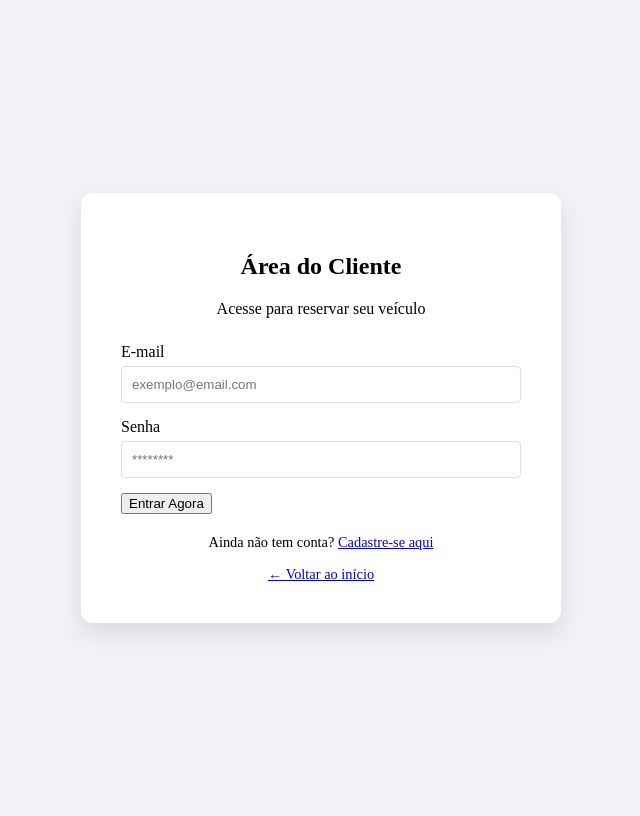
After one commit to profedufbarreto/locadora_veiculos, a Flask app: page /login/cliente in a window 1280 px wide. The commit adds this page. Shown: the whole page, without its empty margins (319-959 px from the left). Run offline with Flask 3, Linux system fonts and the light colour scheme.

Commit message:
área de cliente e área de funcionário

```diff
--- a/app/static/css/style.css
+++ b/app/static/css/style.css
@@ -31,3 +31,83 @@
     font-weight: bold;
     color: #27ae60;
 }
+
+.btn-alugar-link {
+    display: block;
+    background-color: #3498db;
+    color: white;
+    text-decoration: none;
+    padding: 10px;
+    border-radius: 5px;
+    font-weight: bold;
+    text-align: center;
+    margin-top: 10px;
+}
+
+.btn-indisponivel {
+    background-color: #bdc3c7;
+    width: 100%;
+    padding: 10px;
+    border: none;
+    border-radius: 5px;
+    color: #7f8c8d;
+    cursor: not-allowed;
+}
+
+.alert {
+    background-color: #f1c40f;
+    color: #000;
+    text-align: center;
+    padding: 10px;
+}
+
+.btn-devolver {
+    background-color: #27ae60;
+    color: white;
+    padding: 5px 10px;
+    text-decoration: none;
+    border-radius: 4px;
+    font-size: 0.8rem;
+}
+.btn-devolver:hover {
+    background-color: #219150;
+}
+
+/* Estilos para as telas de login */
+.auth-page {
+    display: flex;
+    justify-content: center;
+    align-items: center;
+    height: 100vh;
+    background-color: #f0f2f5;
+}
+
+.login-container {
+    background: white;
+    padding: 40px;
+    border-radius: 12px;
+    box-shadow: 0 10px 25px rgba(0,0,0,0.1);
+    width: 100%;
+    max-width: 400px;
+}
+
+.admin-border {
+    border-top: 6px solid #2c3e50;
+}
+
+.btn-admin {
+    background-color: #2c3e50;
+    color: white;
+    width: 100%;
+    padding: 12px;
+    border: none;
+    border-radius: 6px;
+    font-weight: bold;
+    cursor: pointer;
+}
+
+.auth-header { text-align: center; margin-bottom: 25px; }
+.auth-footer { text-align: center; margin-top: 20px; font-size: 0.9rem; }
+.form-group { margin-bottom: 15px; }
+.form-group label { display: block; margin-bottom: 5px; font-weight: 500; }
+.form-group input { width: 100%; padding: 10px; border: 1px solid #ddd; border-radius: 4px; box-sizing: border-box;}
--- a/run.py
+++ b/run.py
@@ -1,4 +1,4 @@
-from flask import Flask, render_template, request, redirect, url_for, session
+from flask import Flask, render_template, request, redirect, url_for, session, flash
 import mysql.connector
 
 app = Flask(__name__)
@@ -7,17 +7,25 @@ app.secret_key = 'chave_secreta_para_sessoes'
 # Configuração da conexão com o MySQL
 db_config = {
     'host': 'localhost',
-    'user': 'root',       # Seu usuário do MySQL
-    'password': 'root',       # Sua senha do MySQL
+    'user': 'root',
+    'password': 'root',
     'database': 'locadora_veiculos'
 }
 
 def get_db_connection():
     return mysql.connector.connect(**db_config)
 
-# Rota da Página Inicial (Catálogo)
+# --- 1. ROTA DE ENTRADA (PORTAL) ---
+
 @app.route('/')
 def index():
+    # Esta é a PRIMEIRA página que o usuário verá
+    return render_template('auth/portal.html')
+
+# --- 2. ÁREA DO CLIENTE (CATÁLOGO E RESERVAS) ---
+
+@app.route('/catalogo')
+def catalogo():
     conn = get_db_connection()
     cursor = conn.cursor(dictionary=True)
     cursor.execute("SELECT * FROM veiculos WHERE status = 'disponivel'")
@@ -26,18 +34,78 @@ def index():
     conn.close()
     return render_template('client/catalogo.html', veiculos=veiculos)
 
-# Rota para Login Simplificada
-@app.route('/login', methods=['GET', 'POST'])
-def login():
+@app.route('/alugar/<int:id_veiculo>')
+def alugar_veiculo(id_veiculo):
+    if 'usuario_id' not in session:
+        flash("Faça login como cliente para reservar!")
+        return redirect(url_for('login_portal'))
+
+    conn = get_db_connection()
+    cursor = conn.cursor(dictionary=True)
+
+    cursor.execute("SELECT valor_diaria FROM veiculos WHERE id = %s", (id_veiculo,))
+    veiculo = cursor.fetchone()
+
+    if veiculo:
+        cursor.execute("INSERT INTO alugueis (id_usuario, id_veiculo, valor_total) VALUES (%s, %s, %s)",
+                       (session['usuario_id'], id_veiculo, veiculo['valor_diaria']))
+        cursor.execute("UPDATE veiculos SET status = 'alugado' WHERE id = %s", (id_veiculo,))
+        conn.commit()
+        flash("Reserva confirmada!")
+
+    cursor.close()
+    conn.close()
+    return redirect(url_for('catalogo'))
+
+# --- 3. AUTENTICAÇÃO E CADASTRO ---
+
+@app.route('/login-portal')
+def login_portal():
+    return render_template('auth/portal.html')
+
+@app.route('/login/cliente', methods=['GET', 'POST'])
+def login_cliente():
     if request.method == 'POST':
-        # Aqui depois faremos a lógica de conferir email e senha
-        session['usuario'] = 'Admin'
-        session['perfil'] = 'admin'
-        return redirect(url_for('index'))
-    return render_template('auth/login.html')
+        email = request.form['email']
+        senha = request.form['senha']
 
-if __name__ == '__main__':
-    app.run(debug=True)
+        conn = get_db_connection()
+        cursor = conn.cursor(dictionary=True)
+        cursor.execute("SELECT * FROM usuarios WHERE email = %s AND senha = %s AND perfil = 'cliente'", (email, senha))
+        user = cursor.fetchone()
+        cursor.close()
+        conn.close()
+
+        if user:
+            session['usuario_id'] = user['id']
+            session['nome'] = user['nome']
+            session['perfil'] = 'cliente'
+            return redirect(url_for('catalogo'))
+
+        flash("Login de cliente inválido!")
+    return render_template('auth/login_cliente.html')
+
+@app.route('/login/equipe', methods=['GET', 'POST'])
+def login_equipe():
+    if request.method == 'POST':
+        email = request.form['email']
+        senha = request.form['senha']
+
+        conn = get_db_connection()
+        cursor = conn.cursor(dictionary=True)
+        cursor.execute("SELECT * FROM usuarios WHERE email = %s AND senha = %s AND perfil IN ('admin', 'funcionario')", (email, senha))
+        user = cursor.fetchone()
+        cursor.close()
+        conn.close()
+
+        if user:
+            session['usuario_id'] = user['id']
+            session['nome'] = user['nome']
+            session['perfil'] = user['perfil']
+            return redirect(url_for('dashboard_admin'))
+
+        flash("Acesso negado para equipe!")
+    return render_template('auth/login_equipe.html')
 
 @app.route('/cadastro', methods=['GET', 'POST'])
 def cadastro():
@@ -48,47 +116,67 @@ def cadastro():
 
         conn = get_db_connection()
         cursor = conn.cursor()
-        # Clientes sempre são criados com perfil 'cliente' por padrão
-        cursor.execute("INSERT INTO usuarios (nome, email, senha, perfil) VALUES (%s, %s, %s, 'cliente')",
-                       (nome, email, senha))
+        cursor.execute("INSERT INTO usuarios (nome, email, senha, perfil) VALUES (%s, %s, %s, 'cliente')", (nome, email, senha))
         conn.commit()
         cursor.close()
         conn.close()
-        return redirect(url_for('login'))
-    return render_template('auth/cadastro.html') # Você precisará criar este HTML similar ao login
-
-@app.route('/login', methods=['GET', 'POST'])
-def login():
-    if request.method == 'POST':
-        email = request.form['email']
-        senha = request.form['senha']
-
-        conn = get_db_connection()
-        cursor = conn.cursor(dictionary=True)
-        cursor.execute("SELECT * FROM usuarios WHERE email = %s AND senha = %s", (email, senha))
-        user = cursor.fetchone()
-
-        if user:
-            session['usuario_id'] = user['id']
-            session['nome'] = user['nome']
-            session['perfil'] = user['perfil'] # Aqui guardamos se é 'cliente' ou 'admin'
-
-            if user['perfil'] == 'admin':
-                return redirect(url_for('dashboard_admin'))
-            return redirect(url_for('index'))
-        else:
-            return "Login inválido!"
-
-    return render_template('auth/login.html')
-
-@app.route('/admin/dashboard')
-def dashboard_admin():
-    # Proteção: Só entra se for admin
-    if session.get('perfil') != 'admin':
-        return "Acesso Negado! Apenas administradores podem ver esta página.", 403
-    return "Bem-vindo ao Painel do Administrador! Aqui você poderá criar funcionários."
+        flash("Cadastro realizado! Faça login agora.")
+        return redirect(url_for('login_cliente'))
+    return render_template('auth/cadastro.html')
 
 @app.route('/logout')
 def logout():
     session.clear()
     return redirect(url_for('index'))
+
+# --- 4. ÁREA ADMINISTRATIVA (EQUIPE) ---
+
+@app.route('/admin/dashboard')
+def dashboard_admin():
+    if session.get('perfil') not in ['admin', 'funcionario']:
+        flash("Acesso Negado! Identifique-se na área da equipe.")
+        return redirect(url_for('login_equipe'))
+    return render_template('admin/painel.html')
+
+@app.route('/admin/equipe/novo', methods=['GET', 'POST'])
+def cadastrar_equipe():
+    if session.get('perfil') != 'admin':
+        flash("Acesso restrito apenas ao Administrador.")
+        return redirect(url_for('dashboard_admin'))
+
+    if request.method == 'POST':
+        nome = request.form['nome']
+        email = request.form['email']
+        senha = request.form['senha']
+        perfil = request.form['perfil']
+
+        conn = get_db_connection()
+        cursor = conn.cursor()
+        cursor.execute("INSERT INTO usuarios (nome, email, senha, perfil) VALUES (%s, %s, %s, %s)",
+                       (nome, email, senha, perfil))
+        conn.commit()
+        cursor.close()
+        conn.close()
+        flash("Novo colaborador cadastrado com sucesso!")
+        return redirect(url_for('dashboard_admin'))
+
+    return render_template('admin/cadastro_funcionario.html')
+
+@app.route('/admin/devolver/<int:id_veiculo>')
+def devolver_veiculo(id_veiculo):
+    if session.get('perfil') not in ['admin', 'funcionario']:
+        return "Acesso Negado!", 403
+
+    conn = get_db_connection()
+    cursor = conn.cursor()
+    cursor.execute("UPDATE veiculos SET status = 'disponivel' WHERE id = %s", (id_veiculo,))
+    conn.commit()
+    cursor.close()
+    conn.close()
+    flash("Veículo liberado com sucesso!")
+    return redirect(url_for('dashboard_admin'))
+
+# --- INICIALIZAÇÃO DO SERVIDOR ---
+
+if __name__ == '__main__':
+    app.run(debug=True)
--- /dev/null
+++ b/templates/auth/login_cliente.html
@@ -0,0 +1,41 @@
+<!DOCTYPE html>
+<html lang="pt-br">
+<head>
+    <meta charset="UTF-8">
+    <title>Login Cliente - Locadora 2026</title>
+    <link rel="stylesheet" href="{{ url_for('static', filename='css/style.css') }}">
+</head>
+<body class="auth-page">
+    <div class="login-container">
+        <div class="auth-header">
+            <h2>Área do Cliente</h2>
+            <p>Acesse para reservar seu veículo</p>
+        </div>
+
+        {% with messages = get_flashed_messages() %}
+          {% if messages %}
+            {% for message in messages %}
+              <div class="alert alert-warning">{{ message }}</div>
+            {% endfor %}
+          {% endif %}
+        {% endwith %}
+
+        <form action="{{ url_for('login_cliente') }}" method="POST">
+            <div class="form-group">
+                <label>E-mail</label>
+                <input type="email" name="email" required placeholder="exemplo@email.com">
+            </div>
+            <div class="form-group">
+                <label>Senha</label>
+                <input type="password" name="senha" required placeholder="********">
+            </div>
+            <button type="submit" class="btn-alugar">Entrar Agora</button>
+        </form>
+
+        <div class="auth-footer">
+            <p>Ainda não tem conta? <a href="/cadastro">Cadastre-se aqui</a></p>
+            <a href="/login-portal">← Voltar ao início</a>
+        </div>
+    </div>
+</body>
+</html>
```
Also changed, not shown: templates/admin/gerenciar_veiculos.html (+11 -0 lines), templates/admin/painel.html (+44 -0 lines), templates/auth/cadastro.html (added, +31 -0 lines), templates/auth/cadastro_funcionario.html (added, +44 -0 lines), templates/auth/login_equipe.html (added, +41 -0 lines), templates/auth/portal.html (added, +62 -0 lines), templates/client/catalogo.html (+28 -2 lines).
